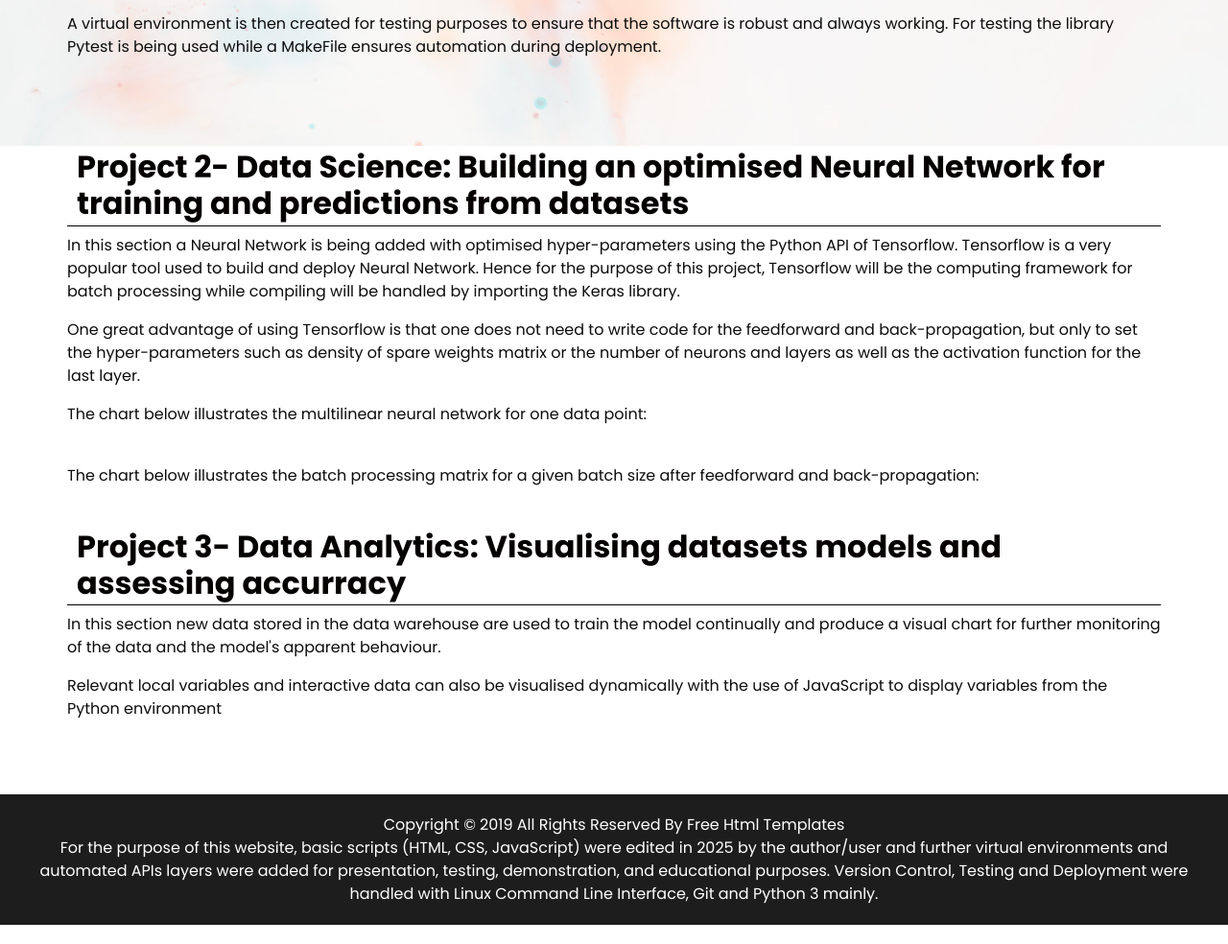
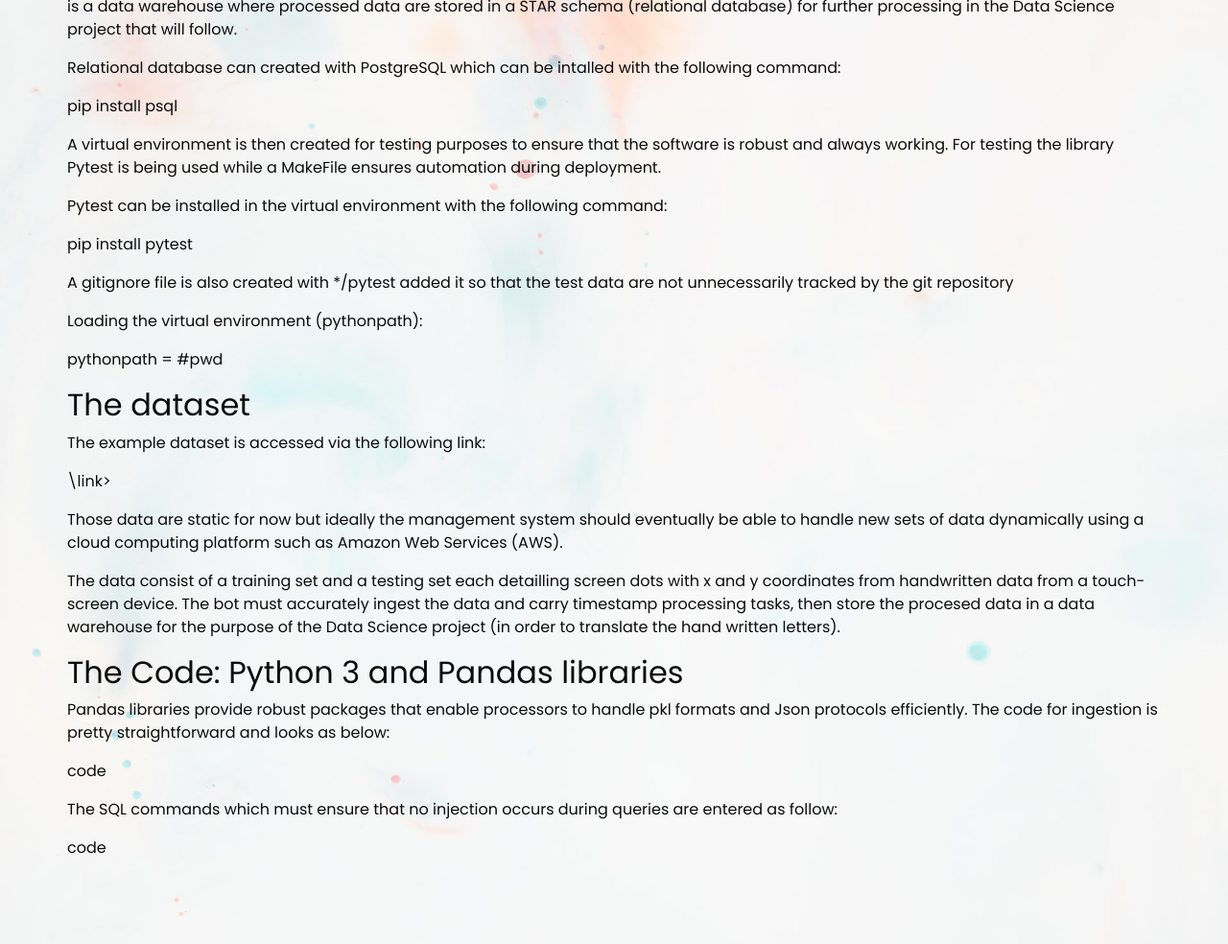
Before and after one commit to Hghrv/Portfolio-Website, a plain HTML site: page projects.html in a window 1280 px wide. Shown: the part 391-1375 px from the top of the page at 96% size. Drawn offline with nearby package versions, Linux system fonts and the light colour scheme.

Commit message:
Updating the Description and Dataset sections

```diff
--- a/projects.html
+++ b/projects.html
@@ -100,13 +100,64 @@
             Project 1 - Data Engineering: Building an ETL ingestion  Pipeline
           </h2>
         </div>
+        <h2>
+            Description
+        </h2>
         <p>
             In this section an automated ETL(Extract/Transform/Load) pipeline is
         being setup to handle data from a remote database. The pipeline output
          is a data warehouse where processed data are stored in a STAR schema (relational database) for
           further processing in the Data Science project that will follow.
         </p>
-        <p> A virtual environment is then created for testing purposes to ensure that the software is robust and always working. For testing the library Pytest is being used while a MakeFile ensures automation during deployment.</p>
+        <p>
+            Relational database can created with PostgreSQL which can be intalled with the following command:
+        </p>
+        <p>pip install psql</p>
+        <p> A virtual environment is then created for testing purposes to ensure that the software is robust and always
+            working. For testing the library Pytest is being used while a MakeFile ensures automation during deployment.
+        </p>
+        <p>
+            Pytest can be installed in the virtual environment with the following command:
+        </p>
+        <p>pip install pytest</p>
+        <p>A gitignore file is also created with */pytest added it so that the test data
+            are not unnecessarily tracked by the git repository
+        </p>
+        <p>
+            Loading the virtual environment (pythonpath):
+        </p>
+        <p>
+            pythonpath = #pwd
+        </p>
+        <h2>
+            The dataset
+        </h2>
+        <p>
+            The example dataset is accessed via the following link:
+        </p>
+        <p>
+            \link>
+        </p>
+        <p>Those data are static for now but ideally the management system should eventually be able
+            to handle new sets of data dynamically using a cloud computing platform such as Amazon Web Services (AWS).
+        </p>
+        <p>
+            The data consist of a training set and  a testing set each detailling screen dots with x and y coordinates from handwritten data
+            from a touch-screen device. The bot must accurately ingest the data and carry timestamp processing tasks, then store the procesed
+            data in a data warehouse for the purpose of the Data Science project (in order to translate the hand written letters).
+        </p>
+        <h2>
+            The Code: Python 3 and Pandas libraries
+        </h2>
+        <p>
+            Pandas libraries provide robust packages that enable processors to handle pkl formats and Json protocols efficiently. The code for
+            ingestion is pretty straightforward and looks as below:
+        </p>
+        <p>code</p>
+        <p>
+            The SQL commands which must ensure that no injection occurs during queries are entered as follow:
+        </p>
+        <p>code</p>
       </div>
     </div>
     <div class="container">
@@ -125,6 +176,9 @@
             the number of neurons and layers as well as the activation function for the last layer.</p>
         <p>
             The chart below illustrates the multilinear neural network for one data point:
+        </p>
+        <p>
+            Cumulative input = wT*x + b = w1*x1 + w2*x2 + wk*xk + b
         </p>
         <img src="" alt="">
         <p>
@@ -145,7 +199,11 @@
           In this section new data stored in the data warehouse are used to train the model continually and produce a visual chart
           for further monitoring of the data and the model's apparent behaviour.
         </p>
-        <p>Relevant local variables and interactive data can also be visualised dynamically with the use of JavaScript to display variables from the Python environment</p>
+        <p>Relevant local variables and interactive data can also be visualised dynamically with the use of JavaScript to display variables from the Python environment.
+        </p>
+        <p>
+            JavaScript can effectively be used to run the backend python file, while handling frontend tasks.
+        </p>
       </div>
     </div>
 
```
